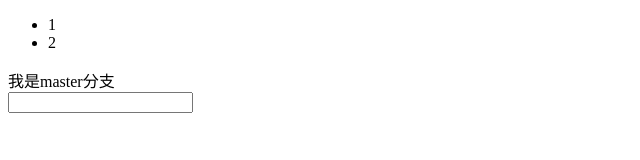
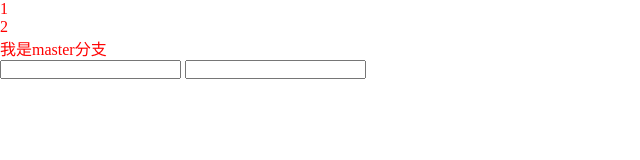
Before and after one commit to LinRude/gitdemo1, a plain HTML site: page index.html in a window 1280 px wide. Shown: the whole page, without its empty margins (0-640 px from the left). Drawn offline with Linux system fonts and the light colour scheme.

Commit message:
add some style

```diff
--- a/index.css
+++ b/index.css
@@ -0,0 +1,2 @@
+*{margin:0;padding:0}
+body{color:red;}
--- a/index.html
+++ b/index.html
@@ -4,6 +4,7 @@
     <meta charset="UTF-8">
     <meta name="viewport" content="width=device-width, initial-scale=1.0">
     <title>Document</title>
+    <link rel="stylesheet" href="./index.css">
 </head>
 <body>
     <ul>
@@ -13,5 +14,6 @@
     <p></p>
     <div>我是master分支</div>
     <input type="text">
+    <input type="text">
 </body>
 </html>
```
